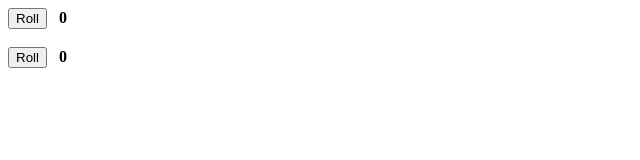
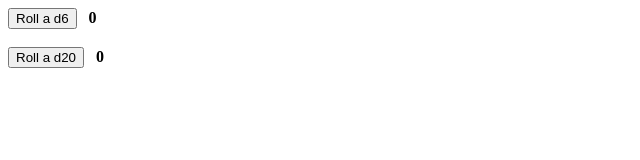
Before and after one commit to DrewHalverson/angular-dice-roller, an Angular app: page / in a window 1280 px wide. Shown: the top 160 px of the page, without its empty margins (0-640 px from the left). Built offline with nearby package versions, Linux system fonts and the light colour scheme.

Commit message:
Added D6 and D20 functionality

```diff
--- a/src/app/app.component.html
+++ b/src/app/app.component.html
@@ -1,3 +1,9 @@
-<app-roll-a-die></app-roll-a-die>
+<app-roll-a-die
+    side-count="6"
+>
+</app-roll-a-die>
 <br>
-<app-roll-a-die></app-roll-a-die>
+<app-roll-a-die
+    side-count="20"
+>
+</app-roll-a-die>
--- a/src/app/roll-a-die/roll-a-die.component.html
+++ b/src/app/roll-a-die/roll-a-die.component.html
@@ -2,7 +2,7 @@
     <button
         (click)="roll()"
     >
-        Roll
+        Roll a d{{ sideCount}}
     </button>
     &nbsp;
     <b>
--- a/src/app/roll-a-die/roll-a-die.component.ts
+++ b/src/app/roll-a-die/roll-a-die.component.ts
@@ -1,4 +1,5 @@
-import { Component, OnInit } from '@angular/core';
+import { Component, Input, OnInit } from '@angular/core';
+
 
 @Component({
   selector: 'app-roll-a-die',
@@ -15,6 +16,10 @@ export class RollADieComponent implements OnInit {
   rollResult = 0;
 
   roll = () => {
-    this.rollResult = Math.floor(Math.random() * 6) + 1;
+    this.rollResult = Math.floor(Math.random() * Number(this.sideCount)) + 1;
   };
+
+  @Input("side-count")
+  sideCount = "";
+
 }
```
